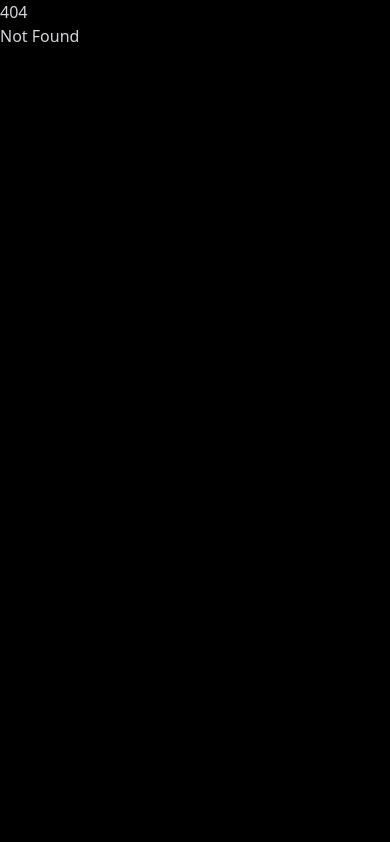
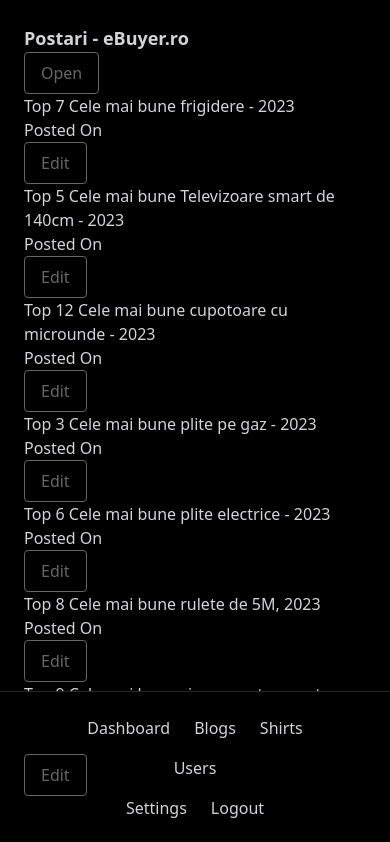
Before and after one commit to TeePuppet/Quackers-Frontend, a SvelteKit app: page /app/blogs/blog in a window 390 px wide. Before the commit this address had no page. Shown: the top 842 px of the page. Built offline with nearby package versions, Linux system fonts and the light colour scheme; no server answers.

Commit message:
test on phone

```diff
--- a/package.json
+++ b/package.json
@@ -33,6 +33,7 @@
 	"type": "module",
 	"dependencies": {
 		"firebase": "^9.17.2",
-		"firebase-admin": "^11.5.0"
+		"firebase-admin": "^11.5.0",
+		"svelte-awesome": "^3.2.0"
 	}
 }
--- a/src/app.css
+++ b/src/app.css
@@ -30,5 +30,9 @@
 }
 
 button, [type='button'], [type='reset'], [type='submit'] {
-    @apply block px-4 py-2 rounded outline-none border border-white opacity-40 text-white hover:opacity-95 transition;
+    @apply z-0 block px-4 py-2 rounded outline-none border border-white opacity-40 text-white hover:opacity-95 transition;
 }
+
+h1 {
+    @apply text-lg font-bold
+}
--- a/src/routes/app/+layout.svelte
+++ b/src/routes/app/+layout.svelte
@@ -1,6 +1,9 @@
 <script lang="ts">
 	import { invalidateAll } from '$app/navigation';
 	import { signOut } from '$lib/firebase/client';
+	// import Icon from 'svelte-awesome';
+	// import grid from 'svelte-awesome/icons/thLarge';
+	// import rocket from 'svelte-awesome/icons/rocket';
 
     const admin = true;
 	const logout = async () => {
@@ -14,8 +17,9 @@
 <div class="flex h-full">
 	<div id="side-menu">
 		<ul>
-			<li><a href="/app">Dashboard</a></li>
-			<li><a href="/app/blogs">Blogs</a></li>
+
+			<li><a href="/app"><span class="menu-icon"><span class="menu-label">Dashboard</span></a></li>
+			<li><a href="/app/blogs"><span class="menu-icon"></span><span class="menu-label">Blogs</span></a></li>
 			<li><a href="/app/shirts">Shirts</a></li>
 
 		</ul>
@@ -43,7 +47,7 @@
 
 <style lang="postcss">
 	#side-menu {
-		@apply fixed bottom-0 w-full border-t border-zinc-800 px-4 py-4;
+		@apply fixed bottom-0 w-full border-t bg-black border-zinc-800 px-4 py-4;
 		@apply sm:left-0 sm:border-r sm:h-full sm:flex sm:flex-col sm:justify-between sm:w-48;
 	}
 
--- a/src/routes/app/blogs/+page.svelte
+++ b/src/routes/app/blogs/+page.svelte
@@ -1,5 +1,6 @@
 <script>
 	import Modal from "$lib/components/Modal.svelte";
+	import BlogEntry from "./components/BlogEntry.svelte";
 
 </script>
 
@@ -14,6 +15,8 @@
         </Modal>
 	</div>
 
+    <BlogEntry blogTitle="eBuyer.ro" url="blogs/blog"/>
+
     <div>
 
     </div>
--- /dev/null
+++ b/src/routes/app/blogs/blog/+page.svelte
@@ -0,0 +1,29 @@
+
+<script lang="ts">
+	import Modal from "$lib/components/Modal.svelte";
+import PostListItem from "./components/PostListItem.svelte";
+
+
+</script>
+
+<div class="flex justify-between items-center mb-4">
+<h1>Postari - eBuyer.ro</h1>
+<Modal/>
+</div>
+
+<div class="posts">
+    <ul>
+        <li><PostListItem postTitle="Top 7 Cele mai bune frigidere - 2023"/></li>
+        <li><PostListItem postTitle="Top 5 Cele mai bune Televizoare smart de 140cm - 2023"/></li>
+        <li><PostListItem postTitle="Top 12 Cele mai bune cupotoare cu microunde - 2023"/></li>
+        <li><PostListItem postTitle="Top 3 Cele mai bune plite pe gaz - 2023"/></li>
+        <li><PostListItem postTitle="Top 6 Cele mai bune plite electrice - 2023"/></li>
+        <li><PostListItem postTitle="Top 8 Cele mai bune rulete de 5M, 2023"/></li>
+        <li><PostListItem postTitle="Top 9 Cele mai bune ciocane rotopercutoare, 2023"/></li>
+        <li><PostListItem postTitle="Top 10 Cele mai bune becuri LED, 2023"/></li>
+        <li><PostListItem postTitle="Top 7 Cele mai bune prize smart, 2023"/></li>
+        <li><PostListItem postTitle="Top 6 Cele mai bune frigidere incorporabile, 2023"/></li>
+        <li><PostListItem postTitle="Top 5 Cele mai bune probiotice, 2023"/></li>
+
+    </ul>
+</div>
--- /dev/null
+++ b/src/routes/app/blogs/blog/components/PostListItem.svelte
@@ -0,0 +1,10 @@
+<script lang="ts">
+
+export let postTitle = "Titlu postare"
+</script>
+
+<div class="border border-zinc-800 rounded items-center px-4 py-2 mb-2 flex justify-between">
+    <h2>{postTitle}</h2>
+    <div> Posted On</div>
+    <button class="z-0">Edit</button>
+</div>
--- a/src/routes/app/blogs/components/BlogEntry.svelte
+++ b/src/routes/app/blogs/components/BlogEntry.svelte
@@ -4,7 +4,7 @@
     export let url:string;
 </script>
 
-<div>
+<div class="flex justify-between border border-zinc-800 rounded px-4 py-4">
     <h2>{blogTitle}</h2>
     <a href={url}>{url}</a>
 </div>
```
Also changed, not shown: src/routes/app/+page.svelte (+13 -6 lines), src/routes/app/components/CardButton.svelte (added, +10 -0 lines), src/routes/app/components/NavMenu.svelte (added), 1 other file (tests, documents, lock files or other folders).
